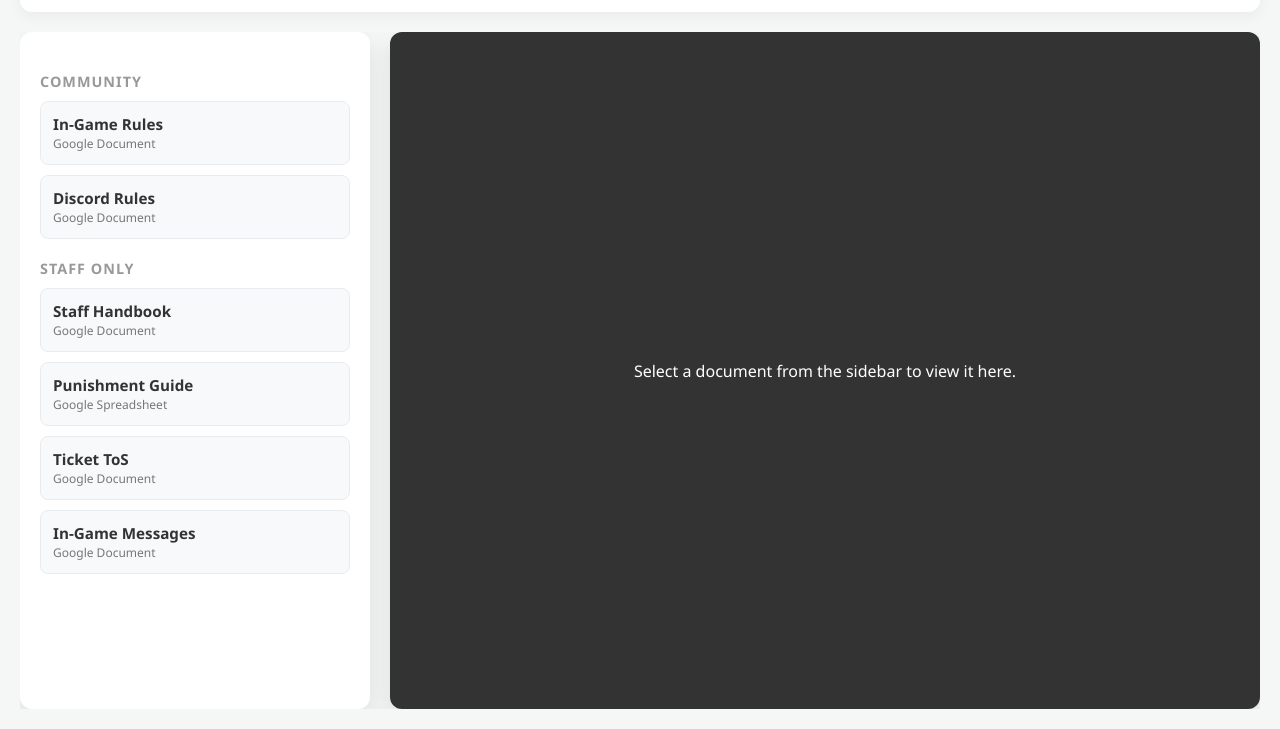
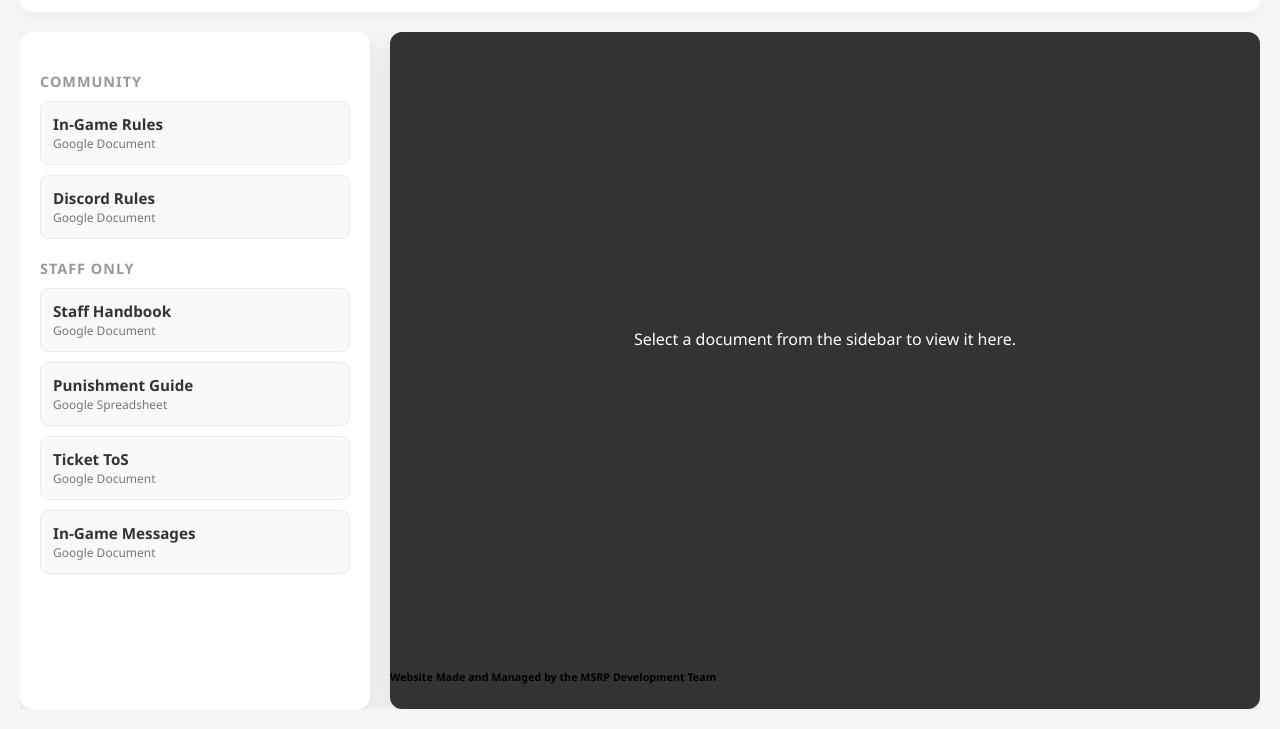
Before and after one commit to coolbro2171/msrp-site, a website: page documents.html in a window 1280 px wide. Shown: the part 71-800 px from the top of the page. Drawn offline with Linux system fonts and the light colour scheme; no server answers.

Commit message:
Update documents.html

```diff
--- a/documents.html
+++ b/documents.html
@@ -193,6 +193,7 @@
             </div>
         </div>
         <iframe id="doc-viewer" style="display: none;"></iframe>
+        <h6>Website Made and Managed by the MSRP Development Team</h6>
     </div>
 </div>
 
```
